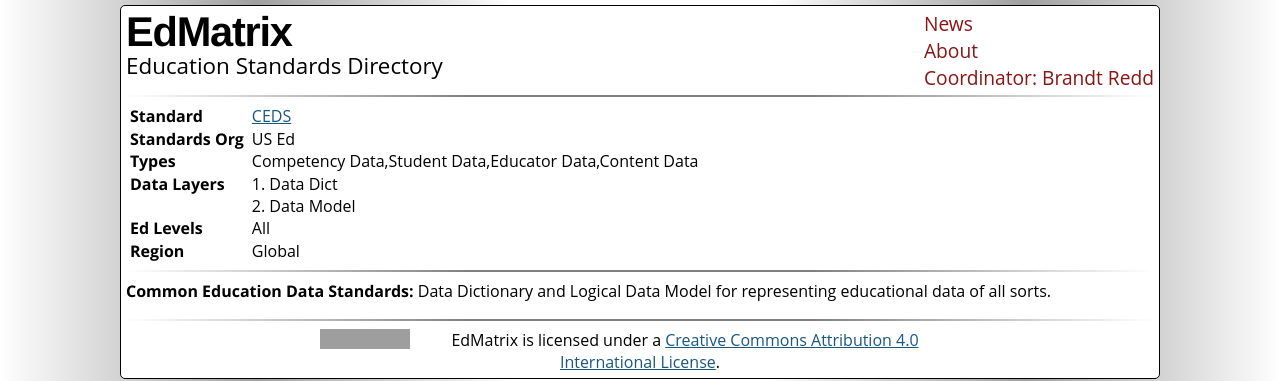
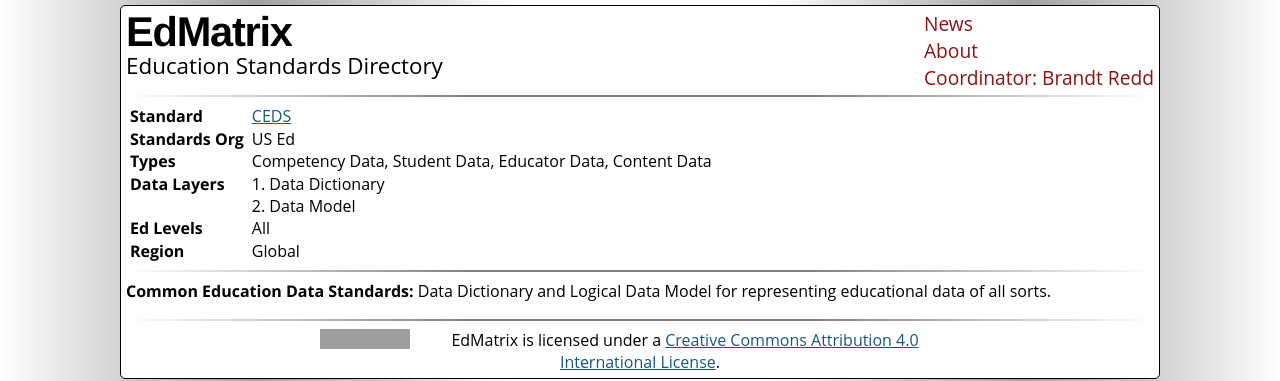
Before and after one commit to EdMatrix/edmatrix.github.io, a Jekyll site: the page built from _stds/USEd-CEDS.md, in a window 1280 px wide. Shown: the top 381 px of the page. Built offline with Jekyll 4.4.1, drawn with Linux system fonts in a browser that asks for light colours; some web fonts are replaced; grey boxes are pictures that could not be loaded.

Commit message:
Update standard.html

```diff
--- a/_layouts/standard.html
+++ b/_layouts/standard.html
@@ -18,7 +18,7 @@
 						<tr><td><b>Types</b></td><td>
 						{%- assign tps = page.types | split: "," -%}
 						{%- for type in tps -%}
-							{%- unless forloop.first -%}, {%- endunless -%}
+							{%- unless forloop.first %}, {% endunless -%}
 							{{ type | strip }}
 						{%- endfor -%}
 						</td></tr>
@@ -28,7 +28,7 @@
 							{%- unless forloop.first -%}<br/>{%- endunless -%}
 							{%- assign s = layer | strip -%}
 							{%- case s -%}
-								{%- when '1' -%}1. Data Dict
+								{%- when '1' -%}1. Data Dictionary
 								{%- when '2' -%}2. Data Model
 								{%- when '3' -%}3. Serialization
 								{%- when '4' -%}4. Protocol
@@ -38,7 +38,7 @@
 						<tr><td><b>Ed Levels</b></td><td>
 						{%- assign tps = page.edlevels | split: "," -%}
 						{%- for level in tps -%}
-							{%- unless forloop.first -%}, {%- endunless -%}
+							{%- unless forloop.first %}, {% endunless -%}
 							{{ level | strip }}
 						{%- endfor -%}
 						</td></tr>
```
